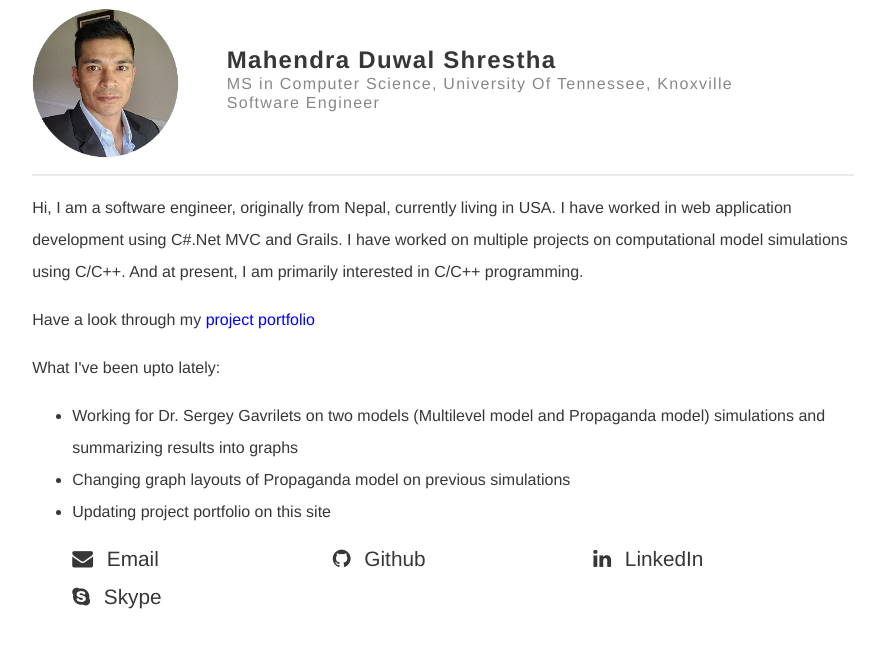
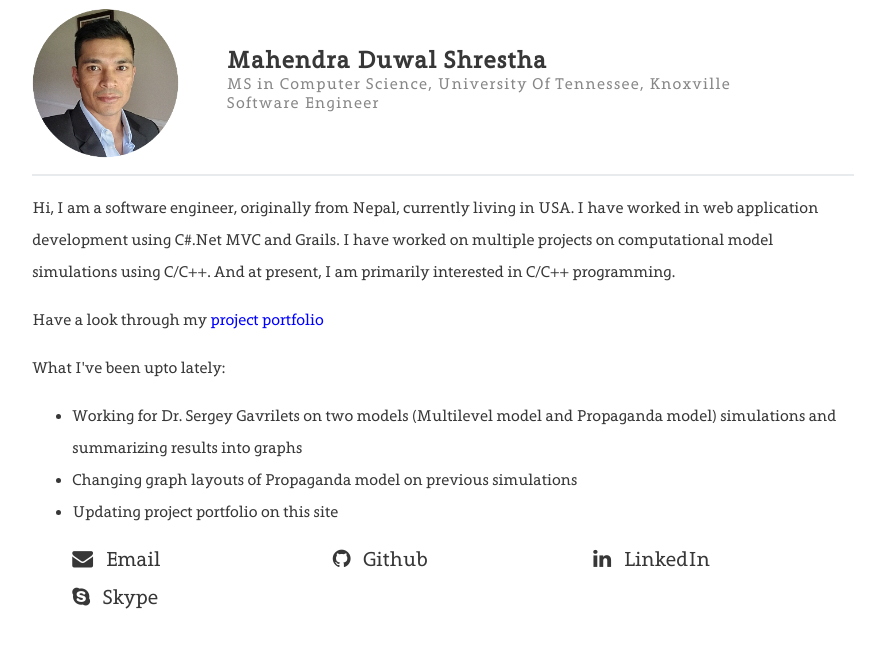
Before and after one commit to mduwalsh/mduwalsh.github.io, a plain HTML site: page index.html in a window 1280 px wide. Shown: the whole page, without its empty margins (197-1082 px from the left). Drawn offline with Linux system fonts and the light colour scheme; a web font is replaced by a local one.

Commit message:
font link changed in css

```diff
--- a/css/main.css
+++ b/css/main.css
@@ -10,7 +10,7 @@
     font-family: "Grandesign";
     font-style: normal;
     font-weight: 300;
-    src: url("fonts/Grandesign_Neue_Serif.ttf") format("truetype");
+    src: url("../fonts/Grandesign_Neue_Serif.ttf") format("truetype");
 }
 
 h1, h2, h3, h4, h5, h6 {
```
